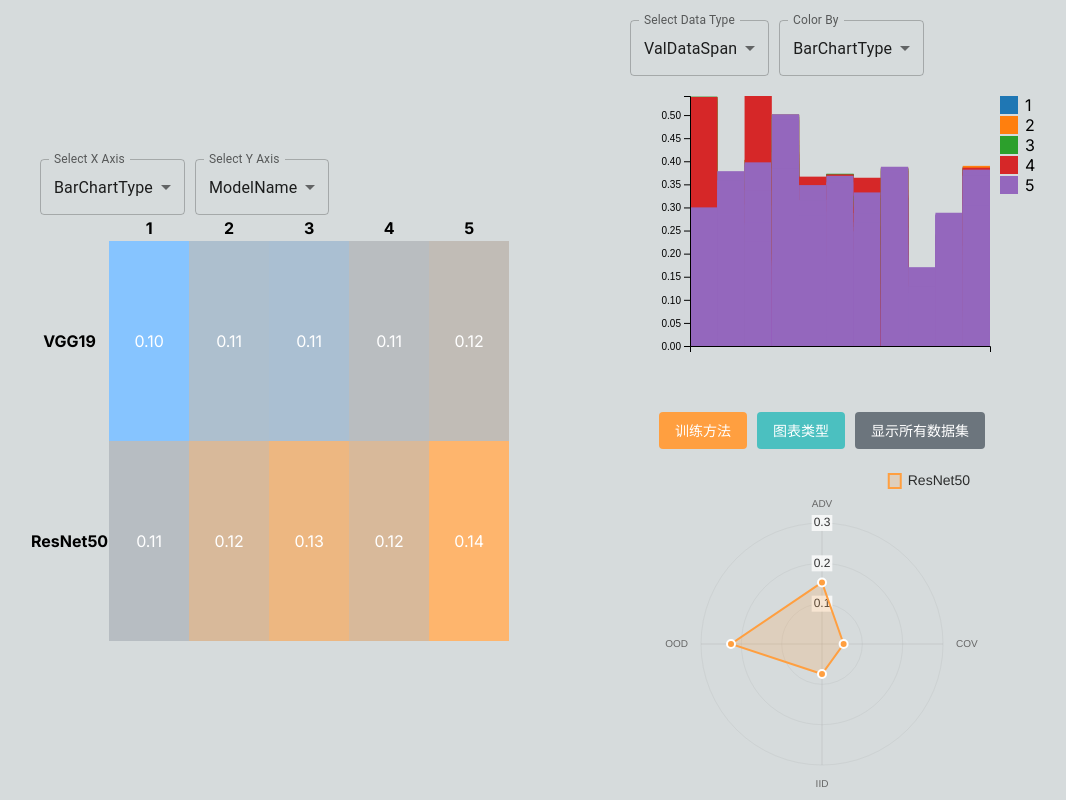
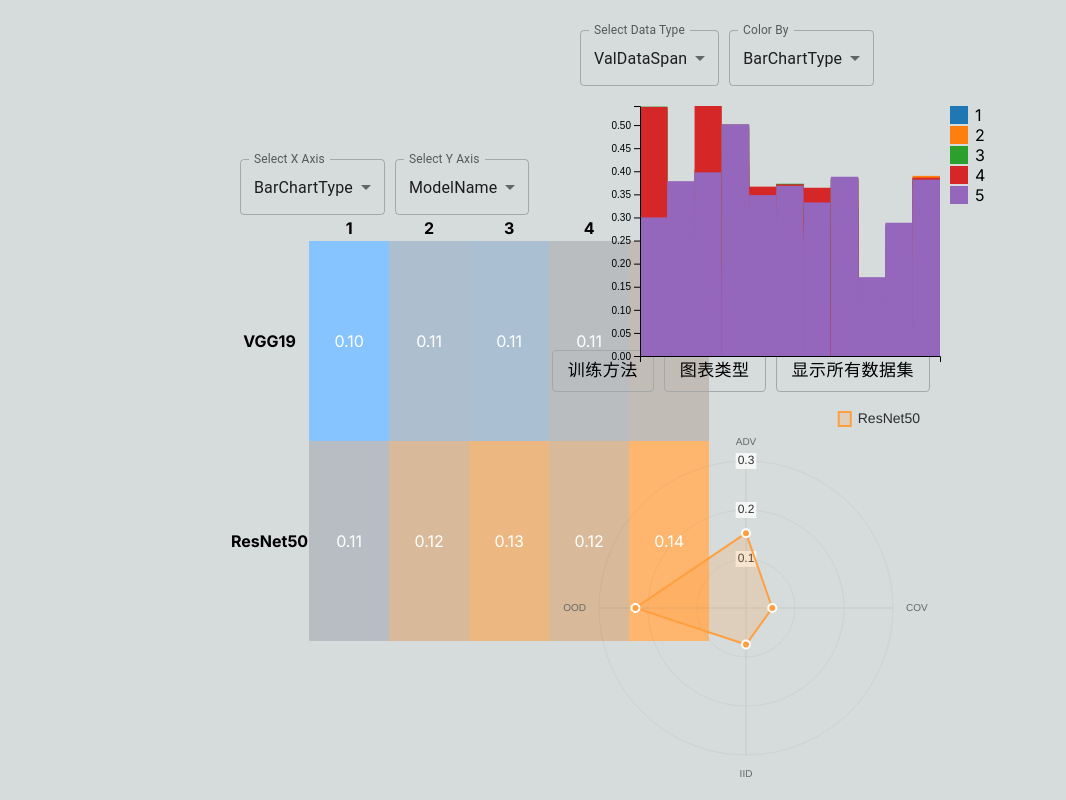
Before and after one commit to JA101617/Visualization-visual-comparison-interface, a Next.js app: page / in a window 1280 px wide. Shown: the whole page, without its empty margins (90-1156 px from the left). Built offline with nearby package versions, Linux system fonts and the light colour scheme.

Commit message:
移动图表布局，将雷达图按钮风格一致化

```diff
--- a/app/RadarChart.js
+++ b/app/RadarChart.js
@@ -11,6 +11,7 @@ import {
   Tooltip,
   Legend,
 } from 'chart.js/auto';
+import Button from '@mui/material/Button'
 
 ChartJS.register(
   RadialLinearScale,
@@ -171,23 +172,43 @@ const RadarChart = () => {
   };
 
   return (
-    <div>
+    <div >
       <div style={{ display: 'flex', justifyContent: 'center' }}>
-        <button
+        <Button variant="outlined"
           onClick={() => handleChangeLabelType('train_method')}
-          style={{ ...buttonStyles, backgroundColor: chartColors.resnet.border }}
+          style={{marginRight:'10px'}}
+          sx={{
+            borderColor: 'rgb(164,168,169)',
+            color: 'black',
+            fontSize: '17px'
+          }}
+          //style={{ ...buttonStyles, backgroundColor: chartColors.resnet.border }}
         >
           训练方法
-        </button>
-        <button
+        </Button>
+        <Button variant="outlined"
           onClick={() => handleChangeLabelType('chart_type')}
-          style={{ ...buttonStyles, backgroundColor: chartColors.vgg.border }}
+          style={{marginRight:'10px'}}
+          sx={{
+            borderColor: 'rgb(164,168,169)',
+            color: 'black',
+            fontSize: '17px'
+          }}
+          //style={{ ...buttonStyles, backgroundColor: chartColors.vgg.border }}
         >
           图表类型
-        </button>
-        <button onClick={handleShowBothDatasets} style={{ ...buttonStyles, backgroundColor: '#6c757d' }}> {/* 灰色按钮 */}
+        </Button>
+        <Button variant="outlined"
+          onClick={handleShowBothDatasets}
+          style={{marginRight:'10px'}}
+          sx={{ //样式统一
+            borderColor: 'rgb(164,168,169)',
+            color: 'black',
+            fontSize: '17px'
+          }}
+        > {/* 灰色按钮 */}
           {showBothDatasets ? '显示单个数据集' : '显示所有数据集'}
-        </button>
+        </Button>
       </div>
       <Radar data={chartData} options={options} />
     </div>
--- a/app/page.js
+++ b/app/page.js
@@ -12,7 +12,7 @@ export default function Home() {
       <Head>
         <title>Data Visualization</title>
       </Head>
-      <div className="absolute inset-y-0 left-[100px] items-start h-screen">
+      <div className="absolute inset-y-0 left-[300px] items-start h-screen">
         <h1>
           <title>AI Training Data Visualization</title>
         </h1>
@@ -20,10 +20,10 @@ export default function Home() {
           <Heatmap />
         </main>
       </div>
-      <div className="absolute bottom-[10px] right-[200px]">
+      <div className="absolute bottom-[20px] right-[250px]">
         <RadarChart data={data} />
       </div>
-      <div className="absolute top-[20px] right-[100px] scale-y-70">
+      <div className="absolute top-[30px] right-[150px] scale-y-70">
 
         <BarChart data={data} />
       </div>
```
